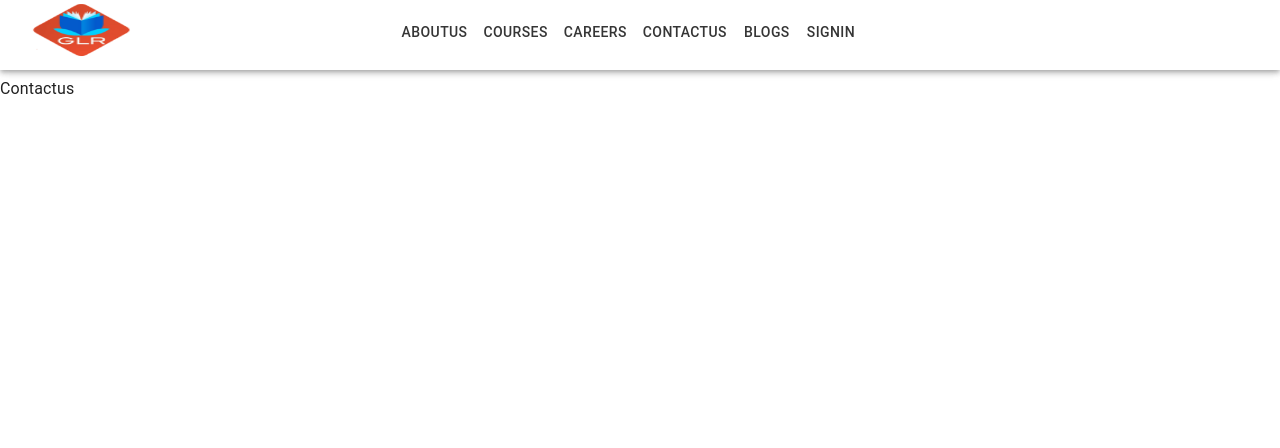
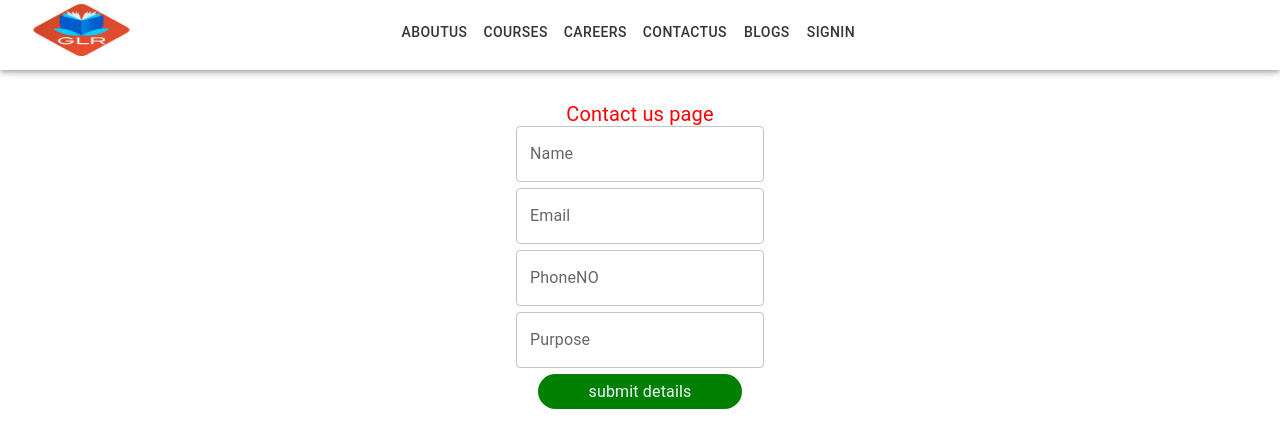
Before and after one commit to Jobminar/GLR-ADMIN, a React (Vite) app in the folder client/: page /Contactus in a window 1280 px wide. Shown: the top 448 px of the page. Built offline with nearby package versions, Linux system fonts and the light colour scheme.

Commit message:
changes done on contact page

```diff
--- /dev/null
+++ b/client/src/components/Contactus/contact.css
@@ -0,0 +1,37 @@
+.contact-main{
+    /* border: 2px solid red; */
+    margin-top: 2%;
+    width: 100%;
+    height: 100%;
+    display: flex;
+    flex-direction: column;
+    justify-content: center;
+    align-items: center;
+    text-align: center;
+}
+.contact-main h2{
+    color: red;
+    font-weight: 15px;
+    font-size: 20px;
+
+
+}
+.conatct-textfield{
+    width:20% ;
+    /* border: 1px solid blue; */
+    display: flex;
+    flex-direction: column;
+    gap:6px;
+    justify-content: center;
+    align-items: center;
+    text-align: center;
+}
+.contact-button{
+    background-color: green;
+    width: 80%;
+    height: 35px;
+    border-radius:20px;
+    color: aliceblue;
+    border: none;
+
+}
--- a/client/src/components/Contactus/contactus.jsx
+++ b/client/src/components/Contactus/contactus.jsx
@@ -1,9 +1,56 @@
-import React from 'react'
+import { TextField } from '@mui/material'
+import React, { useState } from 'react'
+import swal from 'sweetalert2'
+import './contact.css'
+const Contactus = () => {
 
-const Contactus = () => {
+  const [data,setData]=useState({name:"", email:"", phoneNo:"",purpose:""})
+
+  const {name,email,phoneNo,purpose}=data
+
+  const handleChange=(e)=>{
+    setData({...data,[e.target.name]:e.target.value})
+  }
+  const submitHandler = async (e) => {
+    e.preventDefault();
+
+    const response = await fetch("https://glr-be.onrender.com/postcontact", {
+      method: "POST",
+      headers: {
+        "Content-Type": "application/json",
+      },
+      body: JSON.stringify(data),
+    });
+
+    if (response.ok) {
+      swal.fire({
+        icon: "success",
+        title: "Success",
+        text: "Successfully added the contact data",
+      });
+      setData({name:"",email:"",phoneNo:"",purpose:""})
+    }
+
+    else {
+      swal.fire({
+        icon: "error",
+        title: "Failure to add data",
+        text: "Data did not get added",
+      });
+    }
+  };
   return (
-    <div>Contactus</div>
+    <div className='contact-main'>
+      <div><h2>Contact us page</h2></div>
+      <div className='conatct-textfield'>
+      <TextField id="outlined-basic" label="Name" name='name' value={name}  onChange={handleChange} />
+      <TextField id="outlined-basic" label="Email" name='email' value={email} onChange={handleChange}  />
+      <TextField id="outlined-basic" label="PhoneNO" name='phoneNo' value={phoneNo} onChange={handleChange}  />
+      <TextField id="outlined-basic" label="Purpose" name='purpose' value={purpose} onChange={handleChange}  />
+    <button className='contact-button' onClick={submitHandler}>submit details</button>
+    </div>
+    </div>
   )
 }
 
-export default Contactus
+export default Contactus
```
